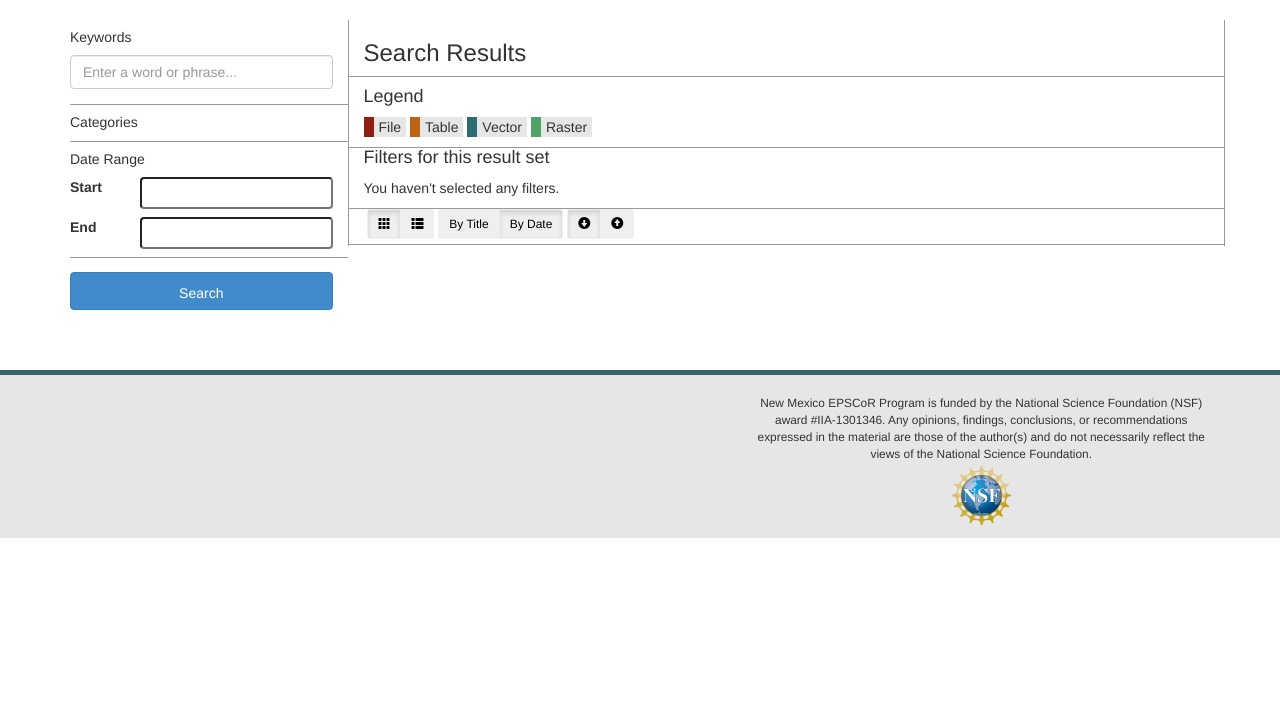
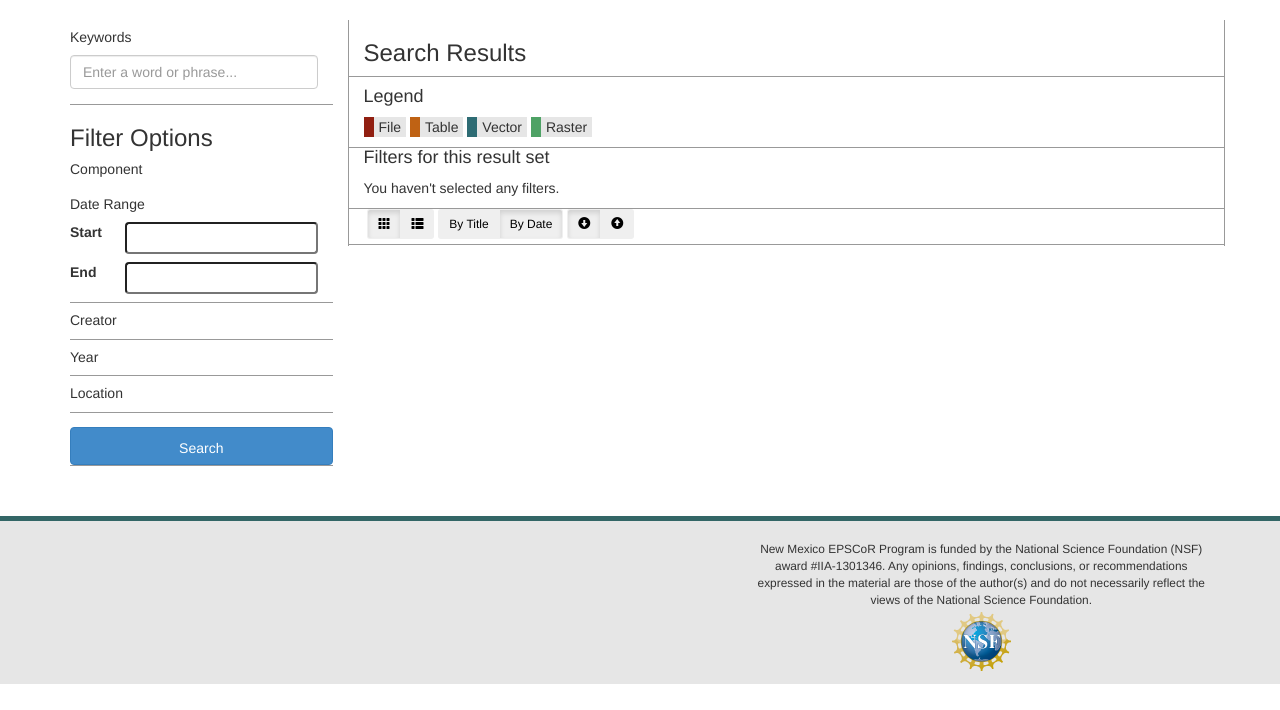
Before and after one commit to cjallen-epscor/cjallen-epscor.github.io, a PHP site: page / in a window 1280 px wide. Shown: the part 90-800 px from the top of the page. Run offline with PHP 8.4, Linux system fonts and the light colour scheme.

Commit message:
added the new Filter Options to left column

```diff
--- a/css/search.css
+++ b/css/search.css
@@ -28,7 +28,7 @@
 /** for the search facet selection widgets (left column)  **/
 .sidebar-section {
     border-bottom: thin solid #999999;
-    margin-right:-15px;
+    /*margin-right:-15px;*/
 }
 
 .sidebar-section.adjust-padding {
--- a/index.html
+++ b/index.html
@@ -41,8 +41,6 @@
             <!-- side -->
             <div class="col-xs-3 col-sm-3 col-3 sidebar-offcanvas" id="sidebar">
 
-
-
                 <div class="sidebar-section adjust-padding">
                     <h5>Keywords</h5>
                     <div id="keyword-search" class="">
@@ -54,14 +52,15 @@
                     </div>
                 </div>
 
-                <div class="sidebar-section">
-                    <h5>Categories</h5>
+         <div class="sidebar-section">
+                	<h3>Filter Options</h3>
+
+                    <h5>Component</h5>
                     <div id="category-search" class="" style="max-height: 450px;overflow-y:auto;">
                         <div id="category-results"></div>
                     </div>
-                </div>
 
-                <div class="sidebar-section adjust-padding">
+                  <div class="sidebar-section adjust-padding">
                     <h5>Date Range</h5>
                     <div class="form-group">
                         <label for="start-datepicker">Start</label>
@@ -71,12 +70,33 @@
                         <label for="end-datepicker">End</label>
                         <input id="end-datepicker" class="datepicker" >
                     </div>
-                </div>
+                  </div>
+
+                   <div class="sidebar-section adjust-padding">
+                    <h5>Creator</h5>
+                      <div id="filter-creator-options">
+                        <div id="filter-creator-options"></div>
+                      </div>
+                    </div>
+
+                    <div class="sidebar-section adjust-padding">
+                    <h5>Year</h5>
+                      <div id="filter-creator-options">
+                        <div id="filter-year-options"></div>
+                      </div>
+                    </div>
+
+                    <div class="sidebar-section adjust-padding">
+                    <h5>Location</h5>
+                       <div id="filter-creator-options">
+                        <div id="filter-location-options"></div>
+                      </div>
+                    </div>
+
                 <!--Start "Search Button"-->
-                  <button type="submit" id="search-btn" class="btn btn-block btn-primary" style="margin-bottom:10px;">Search</button>
-                <!-- <button id="reset-btn" class="btn btn-block btn-info" style="margin-bottom:10px;">Reset</button> -->
-
+                  <button type="submit" id="search-btn" class="btn btn-block btn-primary">Search</button>
             </div>
+    </div>
 
             <!-- main -->
             <div class="col-xs-12 col-sm-9 col-9">
```
